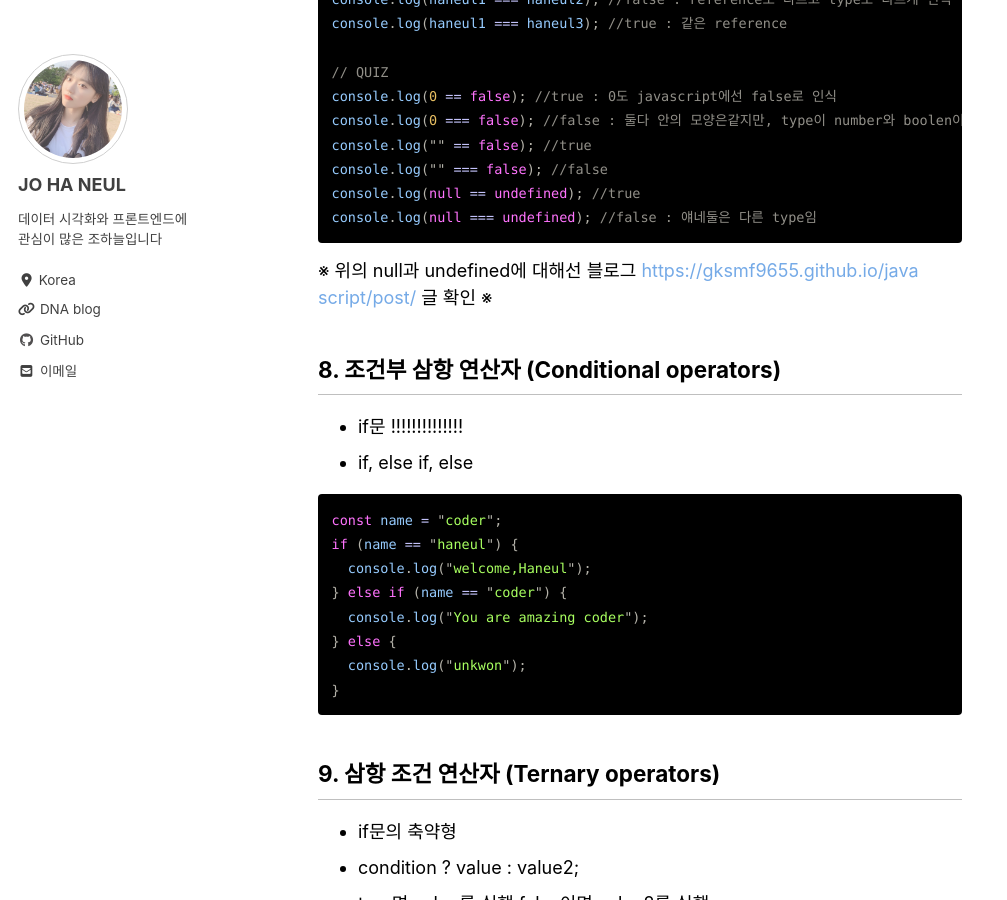
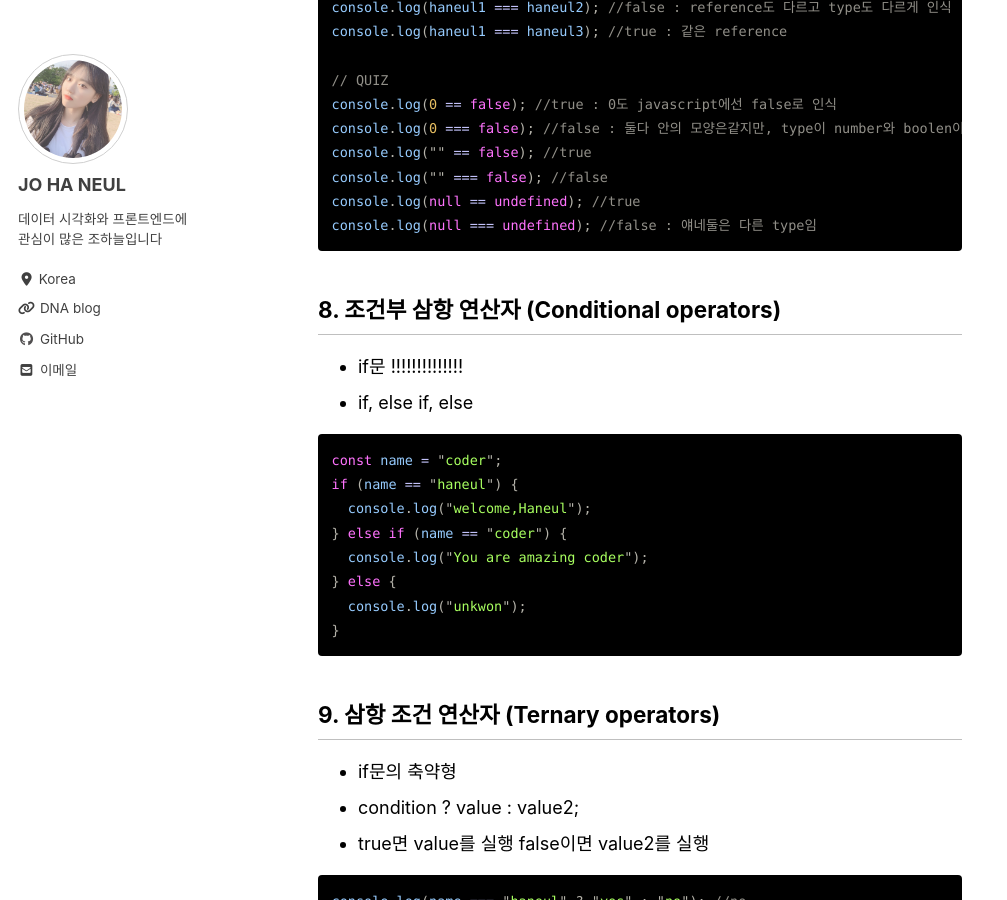
Before and after one commit to gksmf9655/gksmf9655.github.io, a Jekyll site: the page built from _posts/2020-04-22-post.md, in a window 1280 px wide and 900 px high, scrolled down 4389 px. Shown: the whole window, without its empty margins (0-1007 px from the left). Built offline with Jekyll 4.4.1, drawn with Linux system fonts in a browser that asks for light colours; cached includes are drawn as plain includes; nearby versions of some CDN libraries.

Commit message:
config_modified

````diff
--- a/_config.yml
+++ b/_config.yml
@@ -18,14 +18,14 @@ minimal_mistakes_skin: "contrast" # "air", "aqua", "contrast", "dark", "dirt", "
 locale: "ko-KR"
 title: "HANEUL'S BLOG"
 title_separator: "-"
-subtitle: # site tagline that appears below site title in masthead
+subtitle: "bit by bit" # site tagline that appears below site title in masthead
 name: "johaneul"
 description:
 url: "https://gksmf9655.github.io" # the base hostname & protocol for your site e.g. "https://mmistakes.github.io"
 baseurl: # the subpath of your site, e.g. "/blog"
 repository: # GitHub username/repo-name e.g. "mmistakes/minimal-mistakes"
 teaser: # path of fallback teaser image, e.g. "/assets/images/500x300.png"
-logo: "/assets/images/HANEUL.png" # path of logo image to display in the masthead, e.g. "/assets/images/88x88.png"
+logo: # path of logo image to display in the masthead, e.g. "/assets/images/88x88.png"
 masthead_title: # overrides the website title displayed in the masthead, use " " for no title
 # breadcrumbs            : false # true, false (default)
 words_per_minute: 200
--- a/_posts/2020-04-22-post.md
+++ b/_posts/2020-04-22-post.md
@@ -178,8 +178,6 @@ console.log(null == undefined); //true
 console.log(null === undefined); //false : 얘네둘은 다른 type임
 ```
 
-※ 위의 null과 undefined에 대해선 블로그 [https://gksmf9655.github.io/java script/post/](https://gksmf9655.github.io/java%20script/post/) 글 확인 ※
-
 ## 8. 조건부 삼항 연산자 (Conditional operators)
 
 - if문 !!!!!!!!!!!!!!
````
Also changed, not shown: assets/images/HANEUL.jpg (added), assets/images/HANEUL.png.
